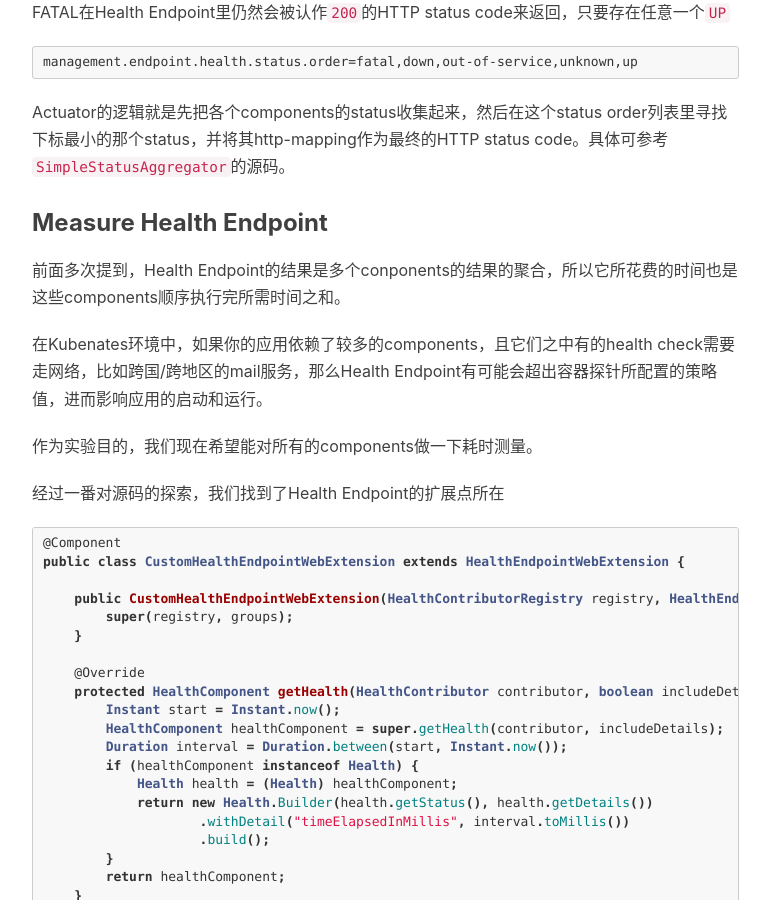
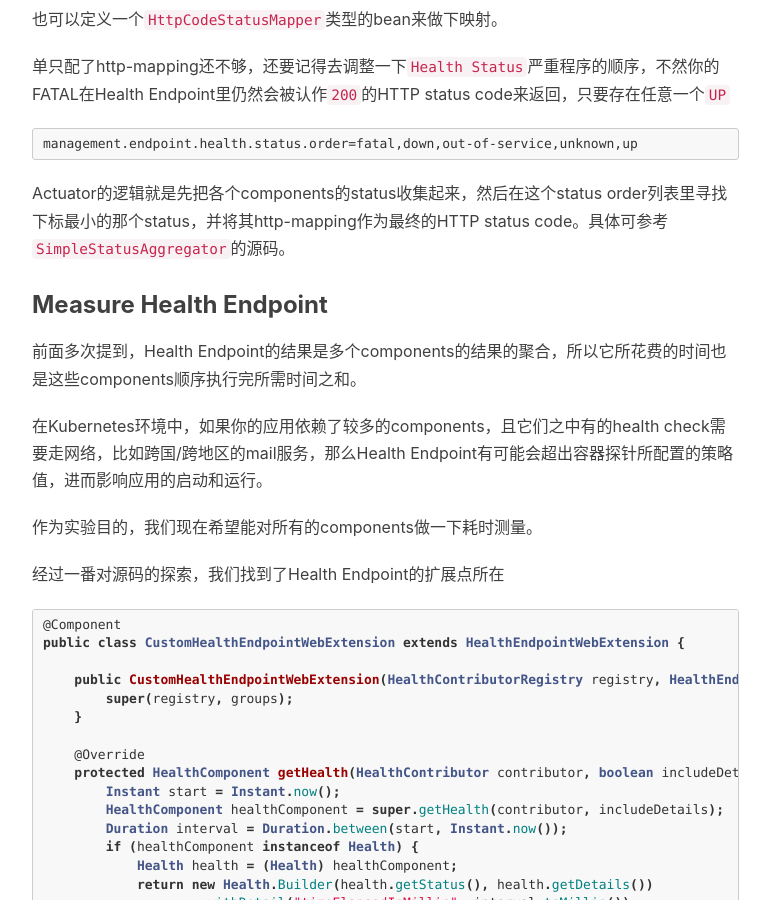
Before and after one commit to yuandghn/yuandghn.github.io, a Jekyll site: the page built from _posts/2021-09-28-deep-into-spring-boot-actuator-health-ndpoint.markdown, in a window 1280 px wide and 900 px high, scrolled down 5886 px. Shown: the whole window, without its empty margins (233-1003 px from the left). Built offline with Jekyll 4.4.1, drawn with Linux system fonts in a browser that asks for light colours; nearby versions of some CDN libraries; comment, search, counter and statistics services are not loaded; some of the changed text lies outside the part shown.

Commit message:
Update post

```diff
--- a/_posts/2021-09-28-deep-into-spring-boot-actuator-health-ndpoint.markdown
+++ b/_posts/2021-09-28-deep-into-spring-boot-actuator-health-ndpoint.markdown
@@ -20,7 +20,7 @@
 
 > Each individual endpoint can be [enabled or disabled](https://docs.spring.io/spring-boot/docs/2.3.9.RELEASE/reference/html/production-ready-features.html#production-ready-endpoints-enabling-endpoints) and [exposed (made remotely accessible) over HTTP or JMX](exposed (made remotely accessible) over HTTP or JMX). An endpoint is considered to be available when it is both enabled and exposed. The built-in endpoints will only be auto-configured when they are available. Most applications choose exposure via HTTP, where the ID of the endpoint along with a prefix of `/actuator `is mapped to a URL. For example, by default, the `health` endpoint is mapped to `/actuator/health`.
 
-这段描述提纲挈领，使我们了解了Endpoint的关键操作：是否启用->是否暴露/暴露方式->如何触达。
+这段描述提纲挈领，使我们了解了Endpoint的关键操作：是否启用->是否暴露 & 暴露方式->如何触达。
 
 通过HTTP暴露的Endpoints默认只开了两个，`/actuator/health`和`/actuator/info`，所以`/actuator/beans`、`/actuator/env`之类的默认是不可触达的。本文不涉及JMX的暴露方式。
 
@@ -184,7 +184,7 @@
 
 
 ### Health Status
-`Health Status`可以表示各个componets的健康状况以及由所有的components聚合而来的代表整个系统的健康状况。
+`Health Status`可以表示各个components的健康状况以及由所有的components聚合而来的代表整个系统的健康状况。
 
 框架预定义了以下几个`Health Status`和其对应的HTTP status code
 
@@ -216,9 +216,9 @@
 Actuator的逻辑就是先把各个components的status收集起来，然后在这个status order列表里寻找下标最小的那个status，并将其http-mapping作为最终的HTTP status code。具体可参考`SimpleStatusAggregator`的源码。
 
 ### Measure Health Endpoint
-前面多次提到，Health Endpoint的结果是多个conponents的结果的聚合，所以它所花费的时间也是这些components顺序执行完所需时间之和。
+前面多次提到，Health Endpoint的结果是多个components的结果的聚合，所以它所花费的时间也是这些components顺序执行完所需时间之和。
 
-在Kubenates环境中，如果你的应用依赖了较多的components，且它们之中有的health check需要走网络，比如跨国/跨地区的mail服务，那么Health Endpoint有可能会超出容器探针所配置的策略值，进而影响应用的启动和运行。
+在Kubernetes环境中，如果你的应用依赖了较多的components，且它们之中有的health check需要走网络，比如跨国/跨地区的mail服务，那么Health Endpoint有可能会超出容器探针所配置的策略值，进而影响应用的启动和运行。
 
 作为实验目的，我们现在希望能对所有的components做一下耗时测量。
 
```
Also changed, not shown: other parts of _posts/2021-09-28-deep-into-spring-boot-actuator-health-ndpoint.markdown (+12 -7 lines).
